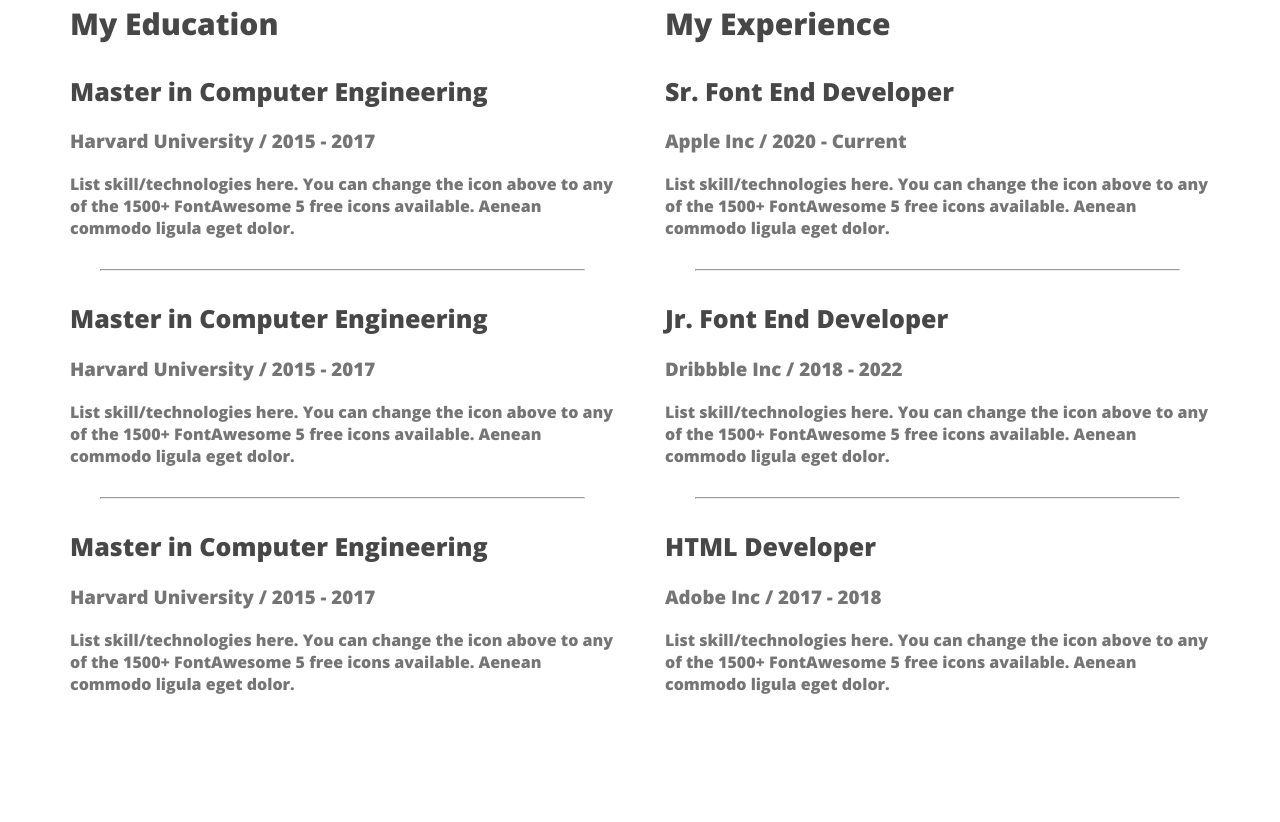
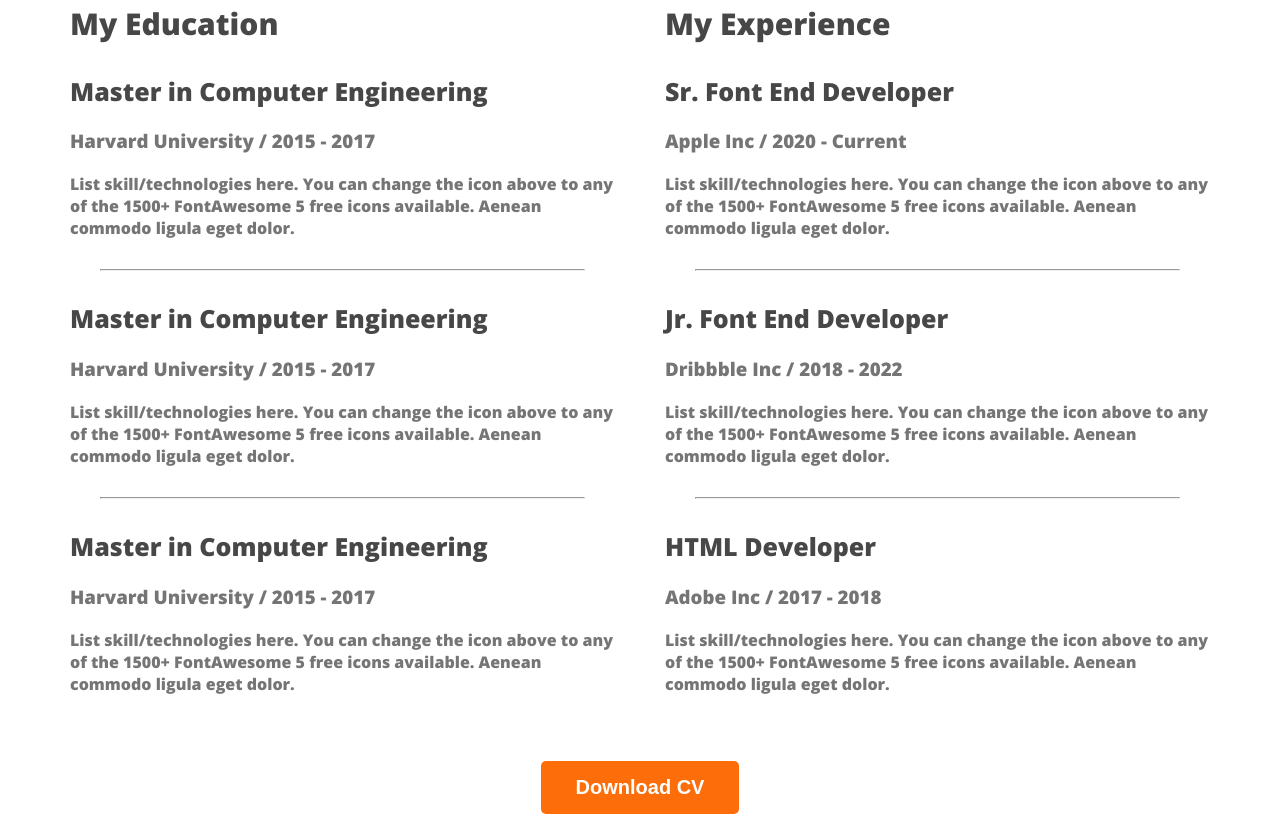
Before and after one commit to krrakib/webdeveloper-portfolio, a plain HTML site: page index.html in a window 1280 px wide. Shown: the part 2434-3256 px from the top of the page. Before the commit the page ends 3153 px from the top, so only its background shows below. Drawn offline with nearby package versions, Linux system fonts and the light colour scheme.

Commit message:
finished resume section

```diff
--- a/index.html
+++ b/index.html
@@ -145,6 +145,9 @@
                     </div>
                 </div>
             </div>
+            <div class="download-cv">
+                <button class="btn-primary">Download CV</button>
+            </div>
         </section>
 
     </main>
--- a/styles/portfolio.css
+++ b/styles/portfolio.css
@@ -192,3 +192,8 @@ main section {
 .resume-item-description {
     color: #757575;
 }
+
+.download-cv{
+    text-align: center;
+    margin-top: 50px;
+}
```
